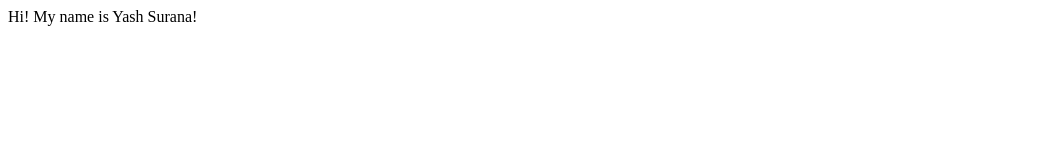
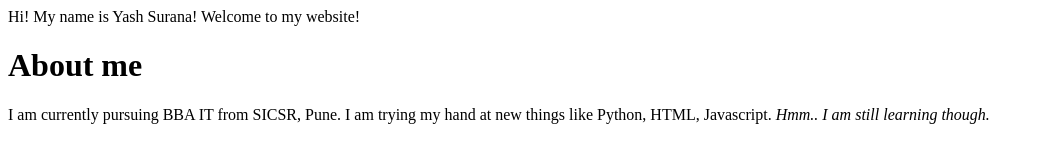
Before and after one commit to yash-surana/yashsurana.com, a plain HTML site: page index.html in a window 1280 px wide. Shown: the whole page, without its empty margins (0-1040 px from the left). Drawn offline with Linux system fonts and the light colour scheme.

Commit message:
docs: updated main page of website
Added details on website.

```diff
--- a/index.html
+++ b/index.html
@@ -7,5 +7,11 @@
 </head>
 <body>
     Hi! My name is Yash Surana!
+    Welcome to my website!
 </body>
+    <h1>About me</h1>
+    <p>I am currently pursuing BBA IT from SICSR, Pune. I am trying my hand at new things like Python, HTML, Javascript.
+    <em> Hmm.. I am still learning though.</em>
+    </p>
+
 </html>
```
